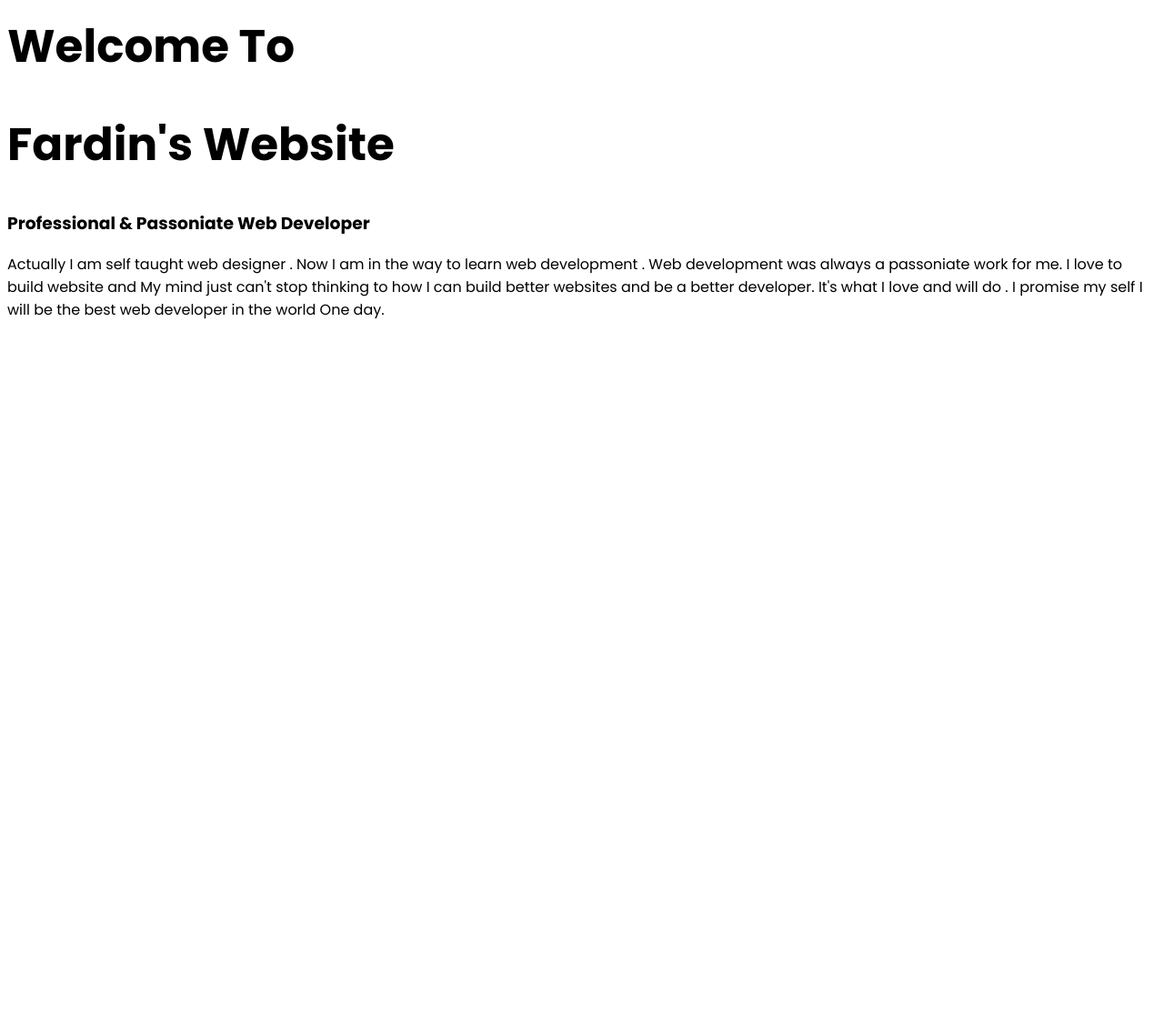
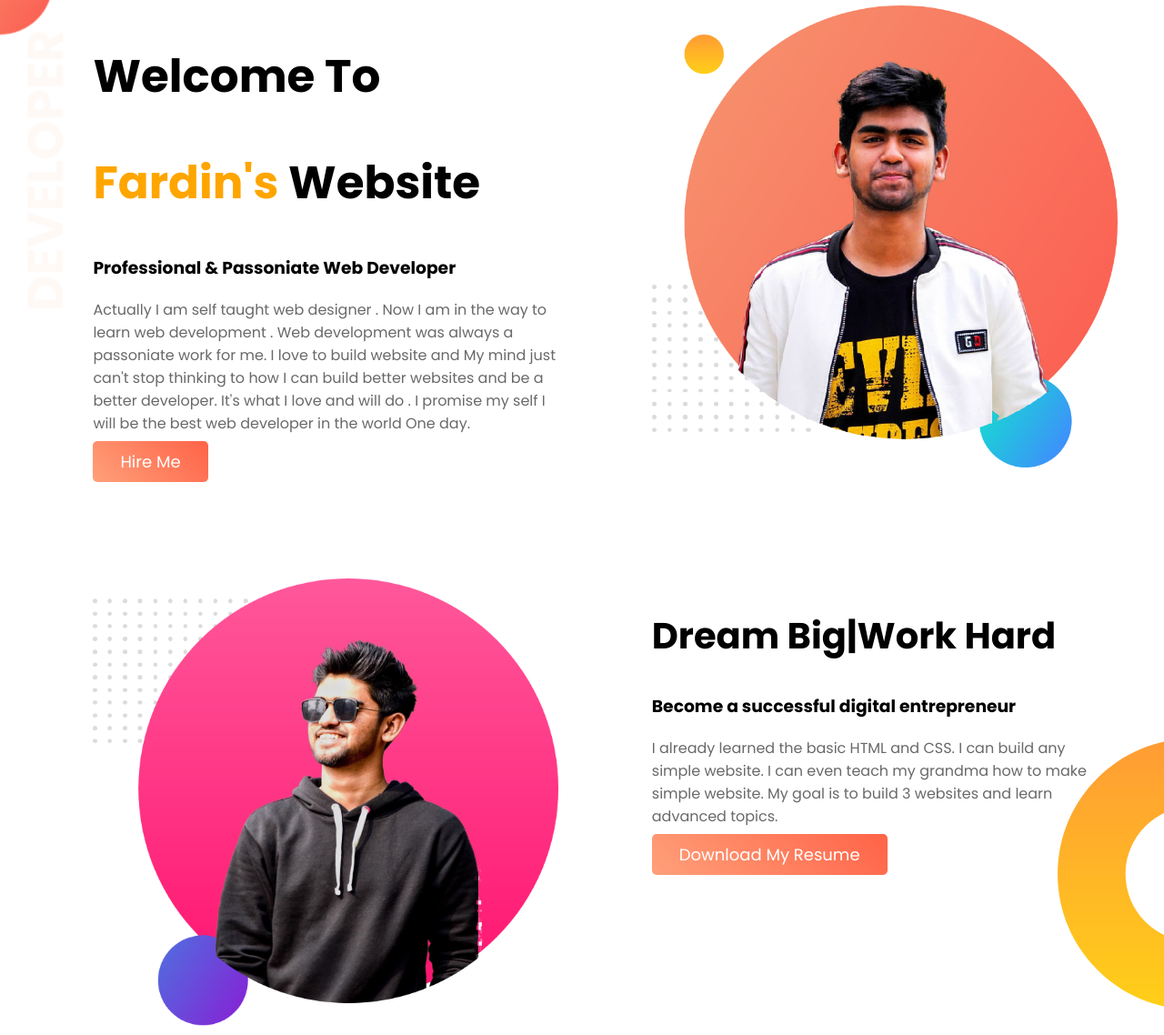
Before and after one commit to fardinkhan69/portfolio-mine, a plain HTML site: page index.html in a window 1280 px wide. Shown: the part 20-1158 px from the top of the page at 91% size. Before the commit the page ends 800 px from the top, so only its background shows below. Drawn offline with Linux system fonts and the light colour scheme.

Commit message:
exp section porjonto hoise

```diff
--- a/index.html
+++ b/index.html
@@ -11,10 +11,42 @@
 <body>
     <!-- Starting buliding my website  -->
     <!-- Header section  -->
-    <h1>Welcome To</h1>
-    <h1><span> Fardin's </span>Website </h1>
-    <h3>Professional & Passoniate Web Developer</h3>
-    <p>Actually I am self taught web designer . Now I am in the way to learn web development . Web development was always a passoniate work for me. I love to build website and My mind just can't stop thinking to how I can build better websites and be a better developer. It's what I love and will do . I promise my self I will be the best web developer in the world One day.</p>
+    <section class="first_section">
+        <div class="half-width">
+            <h1>Welcome To</h1>
+            <h1><span class="orange_highlight"> Fardin's </span>Website </h1>
+            <h3>Professional & Passoniate Web Developer</h3>
+            <p>Actually I am self taught web designer . Now I am in the way to learn web development . Web development was always a passoniate work for me. I love to build website and My mind just can't stop thinking to how I can build better websites and be a better developer. It's what I love and will do . I promise my self I will be the best web developer in the world One day.</p>
+            <a href="https://www.linkedin.com/in/fardin-khan-64b5b01b2/" class="section_btn" target="_blank">Hire Me</a>
+        </div>
+        <div class="half-width">
+            <img src="img/my-bg (1).png" alt="">
+        </div>
+    </section>
+    <section class="dream_section">
+        <div class="half-width">
+            <img src="img/dream.png" alt="">
+        </div>
+        <div class="half-width">
+            <h2>Dream Big|Work Hard</h2>
+            <h3>Become a successful digital entrepreneur</h3>
+            <p>I already learned the basic HTML and CSS. I can build any simple website. I can even teach my grandma how to make simple website. My goal is to build 3 websites and learn advanced topics.</p>
+            <a href="#" target="_blank" class="section_btn">Download My Resume</a>
+        </div>
+    </section>
+    <section class="experience">
+        <h2 class="exp_h2">Experiences</h2>
+        <div class="half-width">
+            <h2>Full Stack Web Developer</h2>
+            <h3 class="orange_highlight">2021-Present| Junior Web Developer </h3>
+            <p>I am the master of HTML, CSS and Javascript. I know everything needed to make a website function, efficient. I didn't stop with the web. I went beyond with most popular Javascript framework called Vue JS. I even know the deployment, server and security. I will give you 100% web solution.</p>
+        </div>
+        <div class="half-width">
+            <h2>Baby Web Developer</h2>
+            <h3 class="orange_highlight">2021(jan)-july | Programming hero web learner</h3>
+            <p>They didn't offer me a job. But I made myself as a remove web developer. I made their website and showed it to them. They liked it. And uploaded the content. It was fun working at Programming Hero.</p>
+        </div>
+    </section>
 
 </body>
 </html>
--- a/style.css
+++ b/style.css
@@ -1,5 +1,7 @@
 body{
     font-family: 'Poppins', sans-serif;
+    margin: 0%;
+    padding: 0%;
 }
 h1{
     font-size: 50px;
@@ -7,11 +9,50 @@ h1{
 h2{
     font-size: 40px;
 }
+p{
+    color: dimgray;
+}
+.orange_highlight{
+    color: orange;
+
+}
+section{
+    height: 500px;
+    width: 100%;
+    margin-bottom: 130px;
+}
+.first_section{
+    background-image: url(img/top-banner.png);
+    width: 100%;
+    height:500px;
+    background-repeat: no-repeat;
+    /* background-size: cover;
+    background-position: left; */
+}
 .half-width{
     width: 40%;
     float: left;
-
+    margin-left: 3%;
+    padding-left: 5%;
+    margin-top: 2%;
 }
 .half-width img{
     width: 100%;
 }
+.section_btn{
+    text-decoration: none;
+    font-size: 18px;
+    color: #ffffff;
+    background:linear-gradient(45deg,lightsalmon,tomato);
+    padding: 10px 30px;
+    border-radius: 5px;
+    margin-top: 20px;
+}
+.dream_section{
+    background-image: url(img/dream-bg.png);
+    background-repeat: no-repeat;
+    background-position: right bottom;
+}
+.exp_h2{
+    text-align: center;
+}
```
Also changed, not shown: img/dream.png (renamed from img/my-bg2 (1).png), 1 other file.
